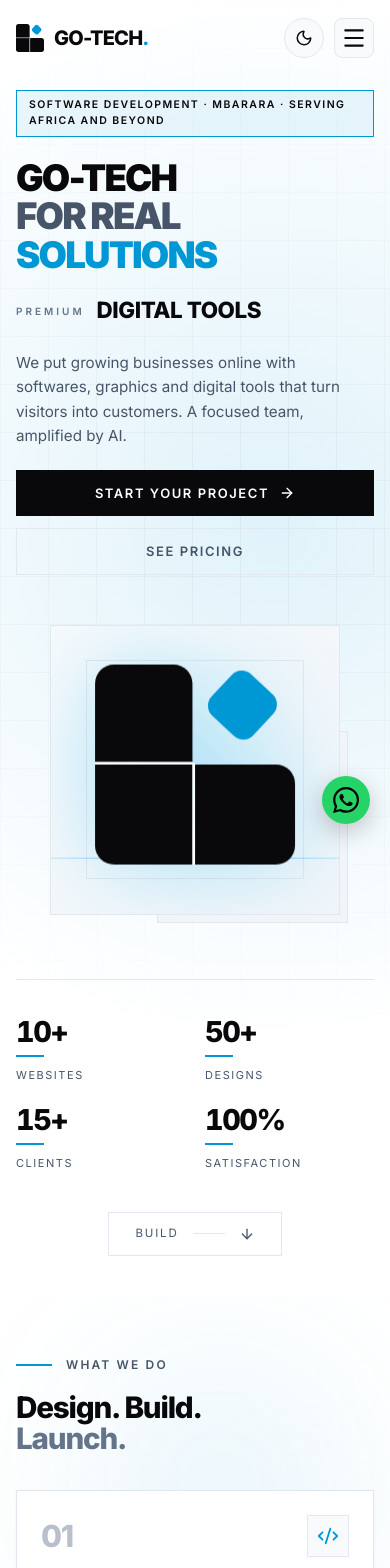
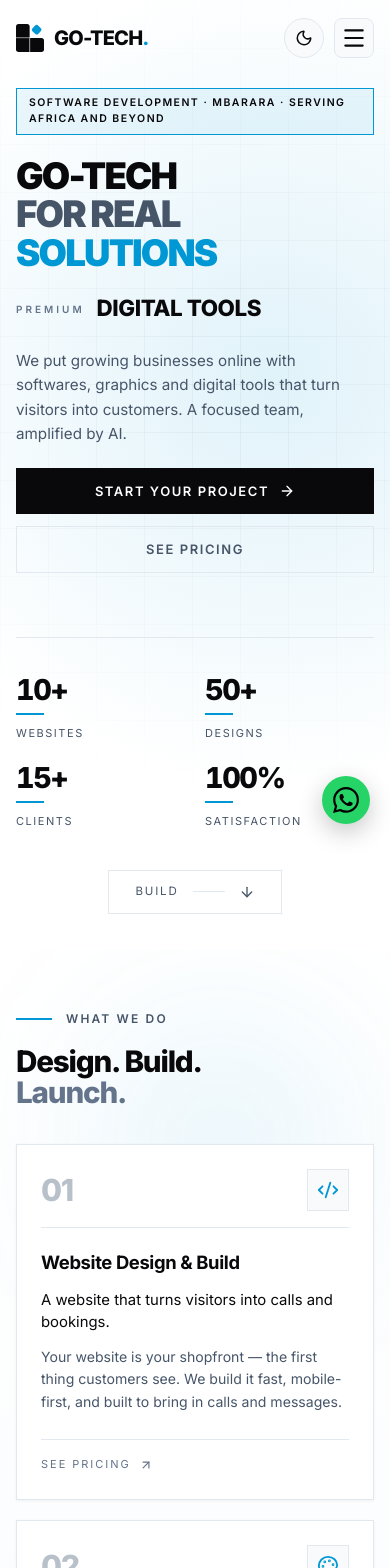
Before and after one commit to BongominRonald/Go-Tech, a React (Vite) app in the folder client/: page / in a window 390 px wide. Shown: the top 1568 px of the page. Built offline with nearby package versions, Linux system fonts and the light colour scheme.

Commit message:
feat: hide framed hero logo on mobile and tablet screens for a clean layout

```diff
--- a/client/src/index.css
+++ b/client/src/index.css
@@ -506,8 +506,13 @@ button { cursor: pointer; background: none; border: 0; }
 @media (max-width: 1024px) {
   .rails { display: none !important; }
   .grid-3, .price-grid, .software-ecommerce-grid { grid-template-columns: repeat(2, 1fr); gap: 20px; }
-  .hero-inner { grid-template-columns: 1fr; gap: 40px; }
-  .hero-art { justify-self: center; max-width: 400px; margin-top: 10px; }
+  .hero-inner { grid-template-columns: 1fr; gap: 32px; }
+}
+
+/* Tablets & Mobile Screens: Responsibly hide the bulky framed hero logo */
+@media (max-width: 900px) {
+  .hero-art { display: none !important; }
+  .hero-inner { display: block; max-width: 700px; margin: 0 auto; }
 }
 
 /* Tablets & Mobile Navigation Trigger */
@@ -555,14 +560,11 @@ button { cursor: pointer; background: none; border: 0; }
 /* Mobile Phones (Standard & Small) */
 @media (max-width: 540px) {
   :root { --pad: 16px; }
-  .hero { padding: 90px 0 40px; }
+  .hero { padding: 88px 0 36px; }
   .hero h1 .line span { font-size: clamp(2rem, 9.4vw, 2.9rem); line-height: 1.02; }
   .hero-desc { font-size: .95rem; margin-bottom: 22px; }
   .hero-actions { flex-direction: column; width: 100%; }
   .hero-actions .btn { width: 100%; justify-content: center; }
-  .hero-art { max-width: 290px; margin: 10px auto 0; }
-  .hero-art .back { right: -8px; bottom: -8px; }
-  .hero-art .chip { display: none; }
   .switcher-word { min-width: 180px; }
 
   .step { gap: 14px; padding-bottom: 32px; }
```
